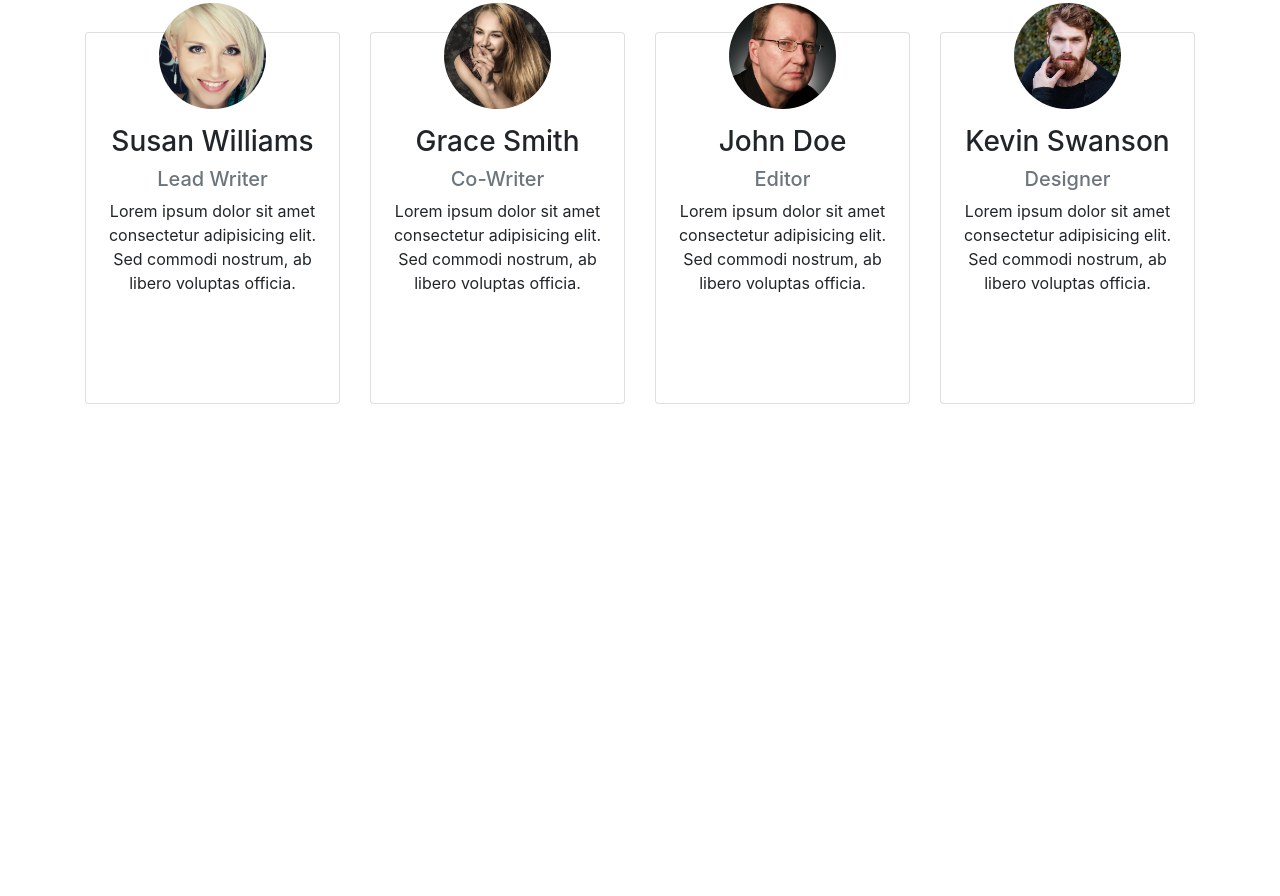
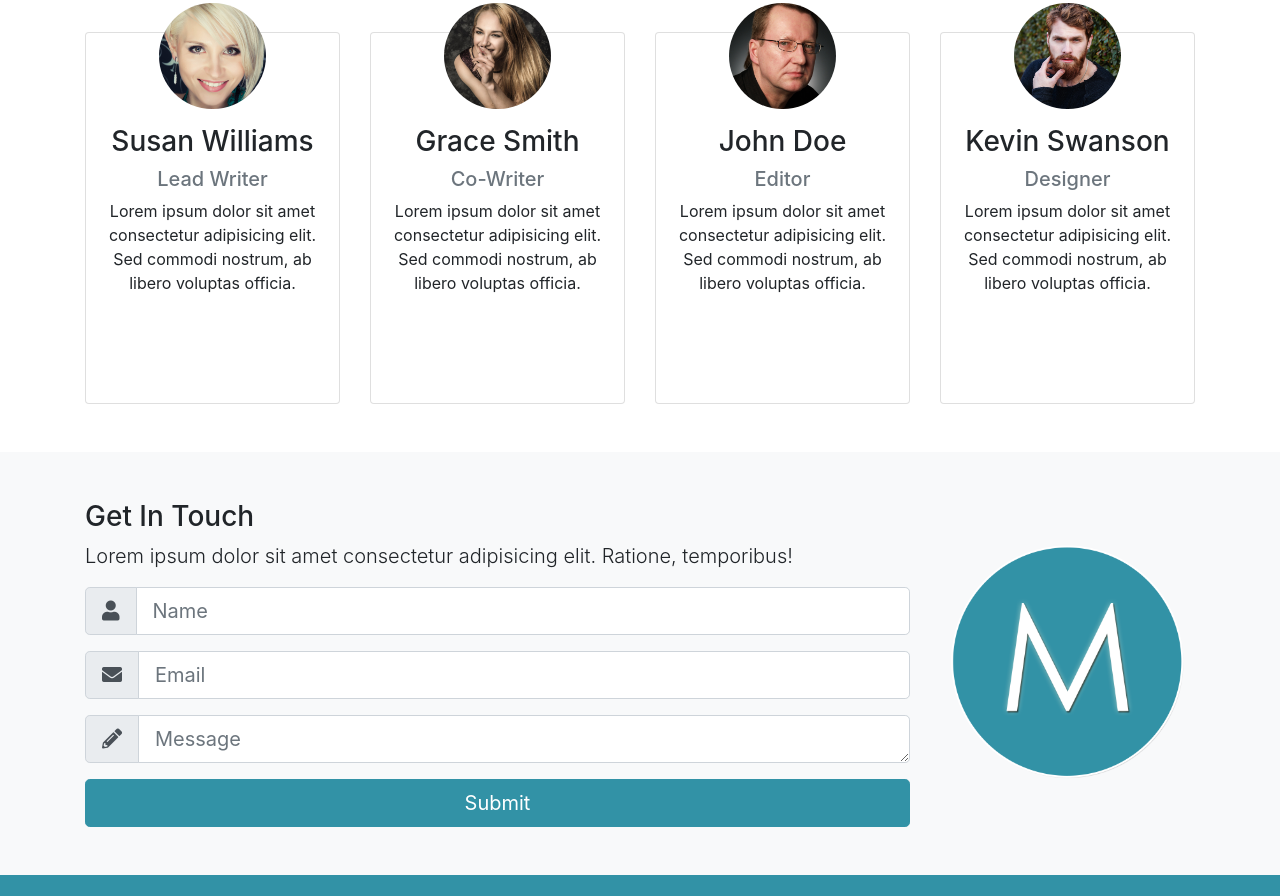
Before and after one commit to Saurabh7064/mizuxe, a plain HTML site: page index.html in a window 1280 px wide. Shown: the part 1904-2800 px from the top of the page. Before the commit the page ends 2380 px from the top, so only its background shows below. Drawn offline with nearby package versions, Linux system fonts and the light colour scheme.

Commit message:
Contact & Footer

```diff
--- a/index.html
+++ b/index.html
@@ -12,7 +12,7 @@
   <title>Bootstrap Theme</title>
 </head>
 
-<body>
+<body id="home" data-spy="scroll" data-target="#main-nav">
   <nav class="navbar navbar-expand-md navbar-light fixed-top py-4" id="main-nav">
     <div class="container">
       <a href="#home" class="navbar-brand">
@@ -334,8 +334,68 @@
           </div>
         </div>
       </div>
-      <i class="fa fa-instagram" aria-hidden="true"></i>
     </section>
+
+
+  <!-- CONTACT -->
+  <section id="contact" class="bg-light py-5">
+    <div class="container">
+      <div class="row">
+        <div class="col-lg-9">
+          <h3>Get In Touch</h3>
+          <p class="lead">Lorem ipsum dolor sit amet consectetur adipisicing elit. Ratione, temporibus!</p>
+          <form>
+            <div class="input-group input-group-lg mb-3">
+              <div class="input-group-prepend">
+                <span class="input-group-text">
+                  <i class="fas fa-user"></i>
+                </span>
+              </div>
+              <input type="text" class="form-control" placeholder="Name">
+            </div>
+
+            <div class="input-group input-group-lg mb-3">
+              <div class="input-group-prepend">
+                <span class="input-group-text">
+                  <i class="fas fa-envelope"></i>
+                </span>
+              </div>
+              <input type="text" class="form-control" placeholder="Email">
+            </div>
+
+            <div class="input-group input-group-lg mb-3">
+              <div class="input-group-prepend">
+                <span class="input-group-text">
+                  <i class="fas fa-pencil-alt"></i>
+                </span>
+              </div>
+              <textarea class="form-control" placeholder="Message" rows="5"></textarea>
+            </div>
+
+            <input type="submit" value="Submit" class="btn btn-primary btn-block btn-lg">
+          </form>
+        </div>
+
+        <div class="col-lg-3 align-self-center">
+          <img src="img/mlogo.png" alt="" class="img-fluid">
+        </div>
+      </div>
+    </div>
+  </section>
+
+  <!-- FOOTER -->
+  <footer id="main-footer" class="py-5 bg-primary text-white">
+    <div class="container">
+      <div class="row text-center">
+        <div class="col-md-6 ml-auto">
+          <p class="lead">
+            Copyright &copy;
+            <span id="year"></span>
+          </p>
+        </div>
+      </div>
+    </div>
+  </footer>
 
   <script src="http://code.jquery.com/jquery-3.3.1.min.js" integrity="sha256-FgpCb/KJQlLNfOu91ta32o/NMZxltwRo8QtmkMRdAu8="
     crossorigin="anonymous"></script>
@@ -347,6 +407,25 @@
   <script>
     // Get the current year for the copyright
     $('#year').text(new Date().getFullYear());
+
+      // Init Scrollspy
+      $('body').scrollspy({ target: '#main-nav' });
+
+// Smooth Scrolling
+$("#main-nav a").on('click', function (event) {
+  if (this.hash !== "") {
+    event.preventDefault();
+
+    const hash = this.hash;
+
+    $('html, body').animate({
+      scrollTop: $(hash).offset().top
+    }, 800, function () {
+
+      window.location.hash = hash;
+    });
+  }
+});
   </script>
 </body>
 
--- a/scss/style.scss
+++ b/scss/style.scss
@@ -54,8 +54,6 @@
   }
 
 
-
-
   @media (max-width: 768px) {
     #showcase {
       min-height: 500px;
```
